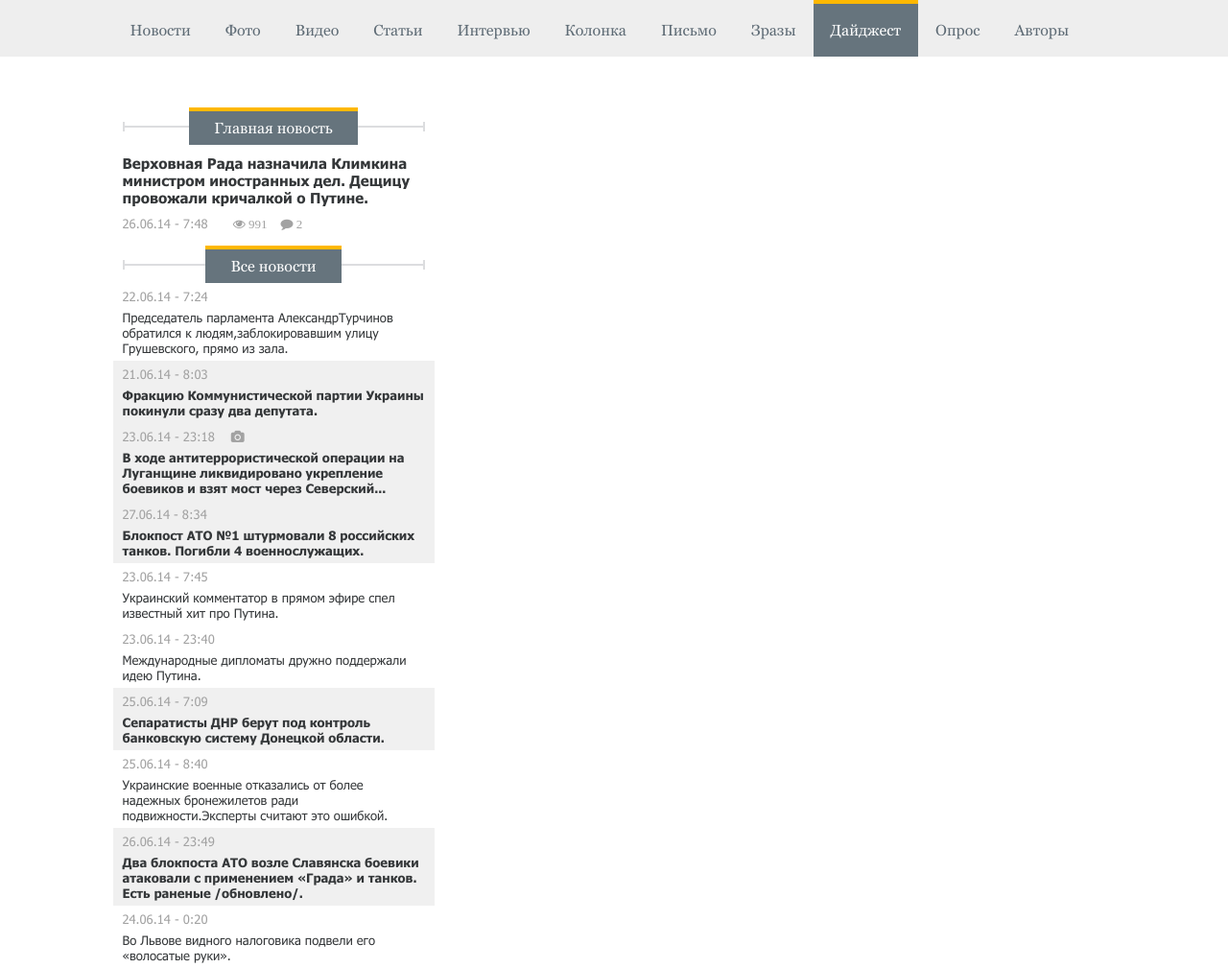
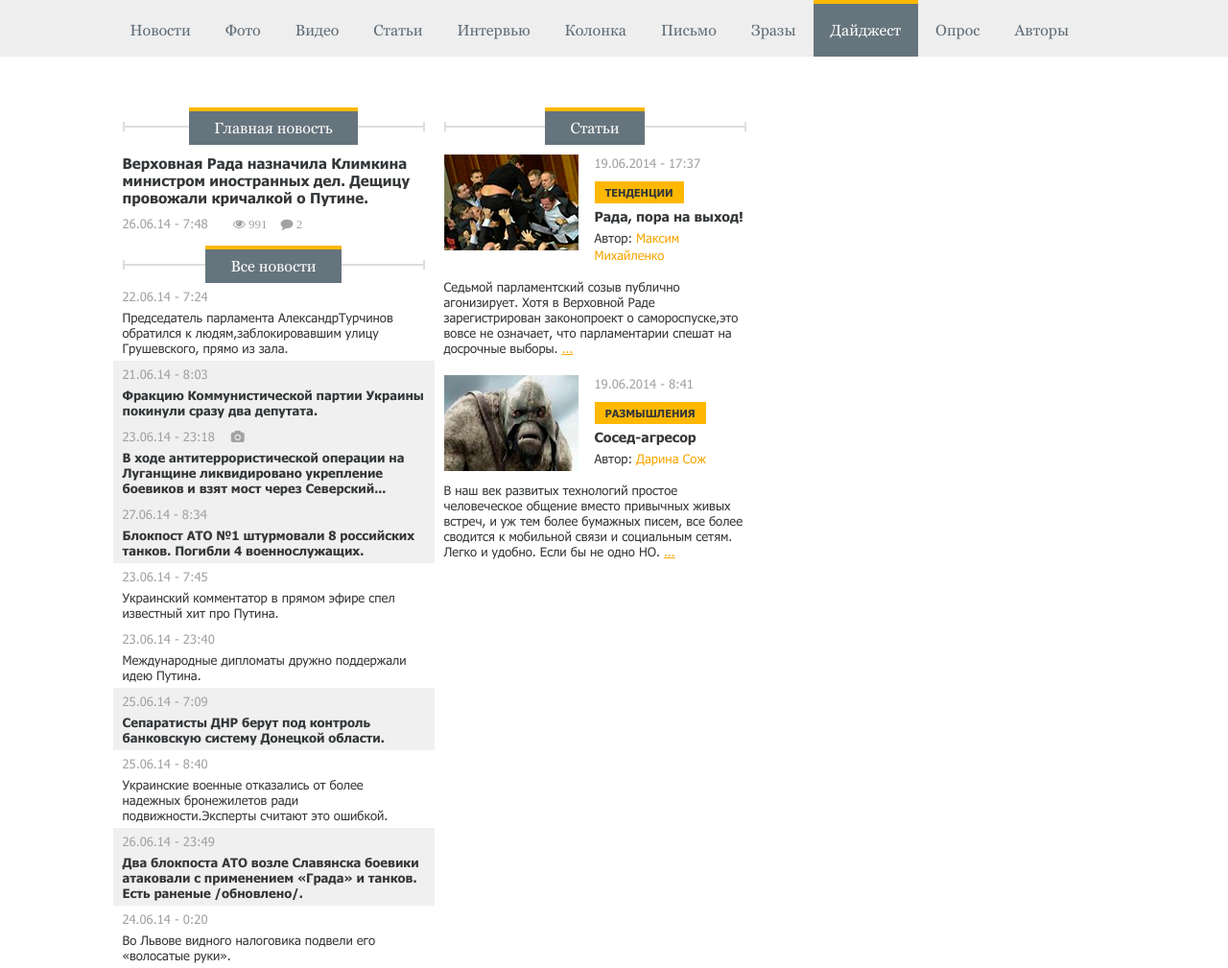
Before and after one commit to KladochnyiVolodymyr/News, a plain HTML site: page index.html in a window 1280 px wide. Shown: the whole page at 96% size. Drawn offline with Linux system fonts and the light colour scheme.

Commit message:
center column finished

```diff
--- a/css/styles.css
+++ b/css/styles.css
@@ -132,22 +132,12 @@ p{
 	font-size: 15px;
 }
 
-
-
-
-
-
-
-
-
-
-
-
-
 /*---------center-column------------*/
 
 .center-column{
 	width: 335px;
+	display: inline-block;
+	margin-top: 53px;
 }
 
 /*----------right-column-----------*/
@@ -156,3 +146,43 @@ p{
 	float: right;
 	width: 335px;
 }
+.posts-item{
+	padding: 10px;
+}
+.posts-img{
+	float: left;
+	margin-right: 17px;
+}
+.category{
+	color: #343739;
+	font-family: "Tahoma_Bold";
+	font-size: 11px;
+	background-color: #ffb800;
+	text-transform: uppercase;
+	padding: 5px 11px;
+	display: inline-block;
+    margin-top: 10px;
+}
+.posts-title{
+	display: block;
+	color: #343739;
+	font-family: "Tahoma_Bold";
+	font-size: 14px;
+	margin: 5px 0px;
+}
+.posts-description{
+	margin-top: 11px;
+}
+.posts-author a{
+	color: #f7a600;
+	text-decoration: none;
+}
+
+.posts-description a{
+	color: #f7a600;
+}
+.posts-author{
+	color: #343739;
+	font-family: "Tahoma";
+	font-size: 13px;
+}
--- a/index.html
+++ b/index.html
@@ -144,7 +144,40 @@
 
 			</div>
 			<div class="center-column">
-
+				<div class="block posts-block">
+					<div class="block-title">
+						<span class="title-text">Статьи</span>
+						<div class="title-line-wrapper">
+							<span class="title-line"></span>
+						</div>
+					</div>
+					<div class="block-body">
+						<div class="posts-item">
+							<div class="posts-header">
+								<img src="images/posts-img.png" class="posts-img">
+								<span class="date">19.06.2014 - 17:37</span>
+								<span class="category">Тенденции</span>
+								<span class="posts-title">Рада, пора на выход!</span>
+								<span class="posts-author">Автор: <a href="#">Максим Михайленко</a></span>
+							</div>
+							<div class="posts-description">
+								<span class="news-text">Седьмой парламентский созыв публично агонизирует. Хотя в Верховной Раде зарегистрирован законопроект о самороспуске,это вовсе не означает, что парламентарии спешат на досрочные выборы. <a href="#">...</a></span>
+							</div>
+						</div>
+						<div class="posts-item">
+							<div class="posts-header">
+								<img src="images/posts-img1.png" class="posts-img">
+								<span class="date">19.06.2014 - 8:41</span>
+								<span class="category">Размышления</span>
+								<span class="posts-title">Сосед-агресор</span>
+								<span class="posts-author">Автор: <a href="#">Дарина Сож</a></span>
+							</div>
+							<div class="posts-description">
+								<span class="news-text">В наш век развитых технологий простое человеческое общение вместо привычных живых встреч, и уж тем более бумажных писем, все более сводится к мобильной связи и социальным сетям. Легко и удобно. Если бы не одно НО. <a href="#">...</a></span>
+							</div>
+						</div>
+					</div>
+				</div>
 			</div>
 		</div>
 	</body>
```
